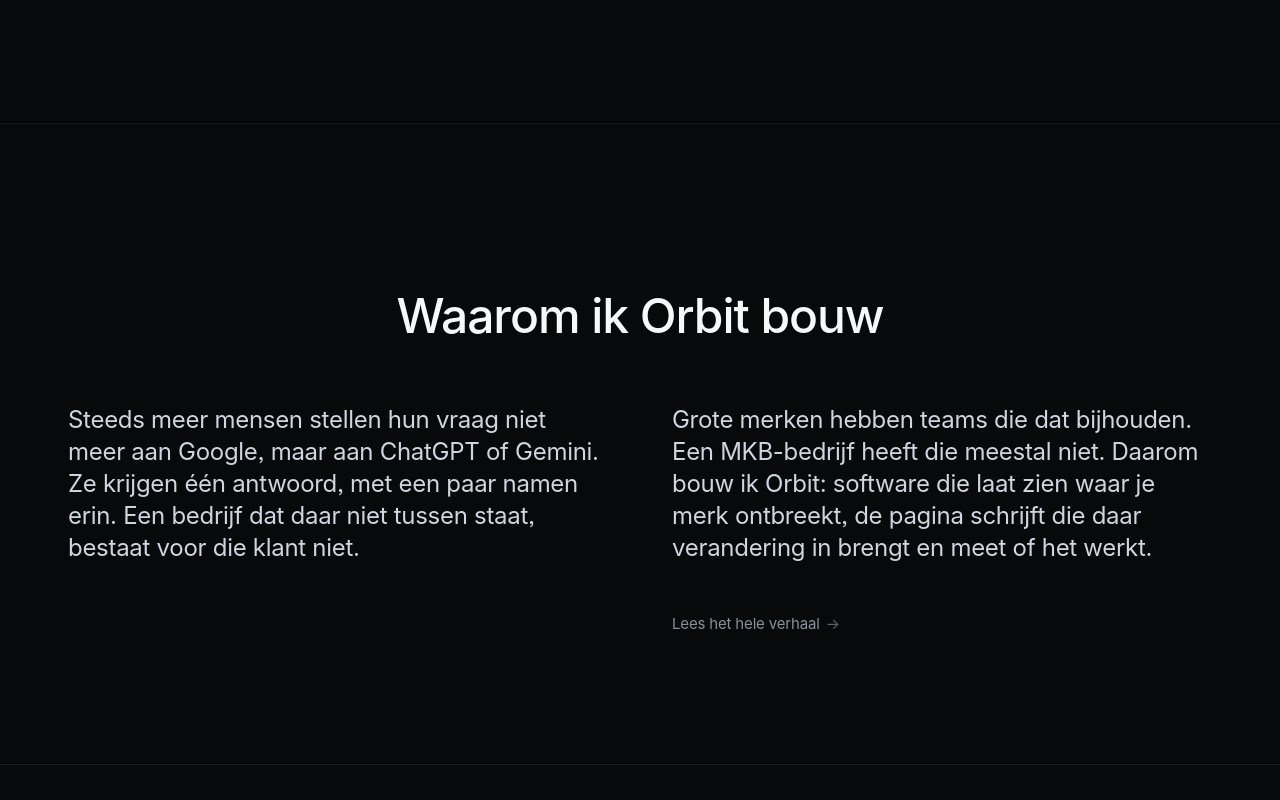
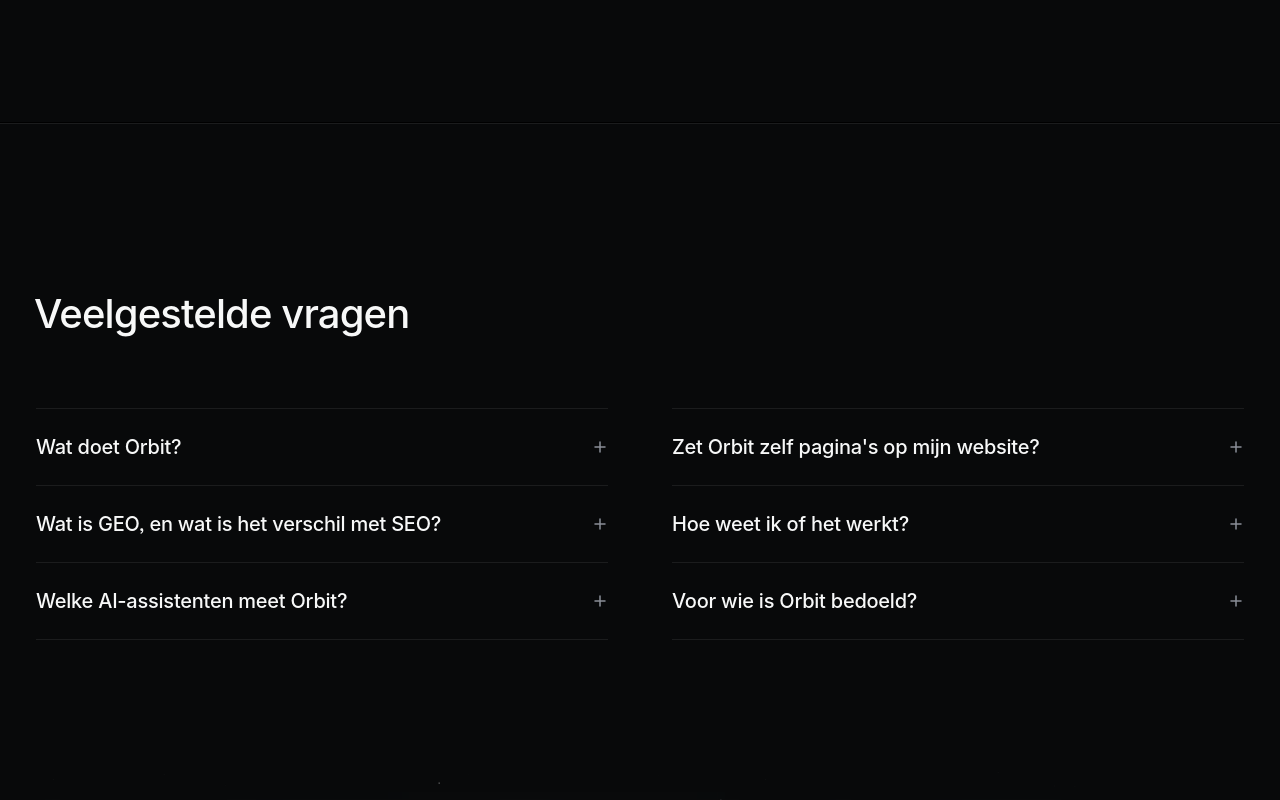
Before and after one commit to JanWillemKoopman/orbit, a Next.js app: page / in a window 1280 px wide. Shown: the part 5080-5880 px from the top of the page. Built offline with nearby package versions, Linux system fonts and the light colour scheme.

Commit message:
Homepage: blok Waarom ik Orbit bouw verwijderd
Co-Authored-By: Claude Opus 5.5 <noreply@anthropic.com>
Claude-Session: https://claude.ai/code/session_012TJPRtCrr4SRffahhMWc1W

```diff
--- a/app/home.css
+++ b/app/home.css
@@ -415,12 +415,6 @@
 .rs-article p { max-width: 760px; font-size: 14px; line-height: 1.7; color: var(--text-secondary); }
 .rs-article h4 { margin-top: 18px; margin-bottom: 6px; font-size: 15px; font-weight: var(--weight-medium); color: var(--text-primary); }
 
-/* Persoonlijke introductie met link naar het volledige artikel ------------- */
-.story-header { padding-top: 168px; padding-bottom: 128px; }
-.story-title { padding-right: 0; margin-left: 0; text-align: center; }
-.story-columns { display: grid; grid-template-columns: 1fr 1fr; align-items: start; margin-top: 64px; }
-.story-link { margin-top: 24px; }
-
 /* Veelgestelde vragen ---------------------------------------------------- */
 .home-block { margin-top: 0; }
 .home-block-title { padding-top: 168px; font-size: 48px; line-height: 1; letter-spacing: -0.022em; font-weight: var(--weight-medium); color: var(--text-primary); margin-left: -2px; }
@@ -480,9 +474,6 @@
   .home-prefooter { padding-block: 64px 128px; }
 }
 @media (max-width: 640px) {
-  .story-header { padding-top: 88px; padding-bottom: 72px; }
-  .story-columns { grid-template-columns: 1fr; margin-top: 32px; }
-  .story-column + .story-column { margin-top: 16px; }
   .result { padding-bottom: 72px; }
   .rs-stage { height: 680px; padding: 40px 0 0 16px; }
   .rs-frame { grid-template-columns: minmax(0, 1fr); width: 440px; }
--- a/app/page.tsx
+++ b/app/page.tsx
@@ -3,7 +3,7 @@ import Link from 'next/link'
 import { Fragment } from 'react'
 import { CtaAchtergrond } from '@/components/CtaAchtergrond'
 import { PrefooterKnoppen } from '@/components/PrefooterKnoppen'
-import { faq, hero, prefooter, result, statement, story, uitgelicht, uitgelichtStappen, usps } from '@/content/home'
+import { faq, hero, prefooter, result, statement, uitgelicht, uitgelichtStappen, usps } from '@/content/home'
 import { AppFrame } from '@/components/home/AppFrame'
 import { Showcase } from '@/components/home/Showcase'
 import { ResultFrame } from '@/components/home/ResultFrame'
@@ -22,7 +22,7 @@ export const metadata: Metadata = {
 }
 
 // Opbouw en maten volgen linear.app: hero met nagebouwde app, een grote tussenzin,
-// twee beelden met een link naar /agency en /product, drie voordelen voor bureaus naast elkaar, drie nagebouwde schermen, het eindresultaat, een persoonlijke introductie, veelgestelde vragen en een afsluiter.
+// twee beelden met een link naar /agency en /product, drie voordelen voor bureaus naast elkaar, drie nagebouwde schermen, het eindresultaat, veelgestelde vragen en een afsluiter.
 export default function HomePage() {
 
   return (
@@ -121,22 +121,6 @@ export default function HomePage() {
           </div>
         </section>
 
-        <section className="feature story" aria-labelledby="home-story">
-          <div className="keyline" />
-          <div className="story-header">
-            <h2 id="home-story" className="feature-title story-title">{story.title}</h2>
-            <div className="story-columns">
-              <div className="feature-description story-column">
-                <p>{story.paragraphs[0]}</p>
-              </div>
-              <div className="feature-description story-column">
-                <p>{story.paragraphs[1]}</p>
-                <Link href={story.link.href} className="home-link story-link">{story.link.label} <span className="pijl" aria-hidden="true">→</span></Link>
-              </div>
-            </div>
-          </div>
-        </section>
-
         <section className="home-block" aria-labelledby="home-faq">
           <div className="keyline" />
           <h2 id="home-faq" className="home-block-title">{faq.title}</h2>
--- a/content/home.ts
+++ b/content/home.ts
@@ -80,19 +80,6 @@ export const result = {
   caption: 'De bedragen op deze pagina komen uit het antwoord dat je bij Openstaande vragen gaf. Na publicatie meet Orbit of AI-assistenten je merk vaker noemen.',
 }
 
-// Het persoonlijke blok onder het eindresultaat: een korte introductie met een link naar het
-// volledige blogartikel. Concepttekst, vervang hem door je eigen woorden. Het artikel staat als
-// concept in content/posts/_waarom-ik-orbit-bouw.md; zolang de bestandsnaam met _ begint,
-// is het niet online en geeft de link een 404. Haal de _ weg zodra het artikel af is.
-export const story = {
-  title: 'Waarom ik Orbit bouw',
-  paragraphs: [
-    'Steeds meer mensen stellen hun vraag niet meer aan Google, maar aan ChatGPT of Gemini. Ze krijgen één antwoord, met een paar namen erin. Een bedrijf dat daar niet tussen staat, bestaat voor die klant niet.',
-    'Grote merken hebben teams die dat bijhouden. Een MKB-bedrijf heeft die meestal niet. Daarom bouw ik Orbit: software die laat zien waar je merk ontbreekt, de pagina schrijft die daar verandering in brengt en meet of het werkt.',
-  ],
-  link: { label: 'Lees het hele verhaal', href: '/blog/waarom-ik-orbit-bouw' },
-}
-
 export type FeatureLink = { label: string; href: string }
 export const prefooter = {
   title: 'Built for the future. Available today.',
```
